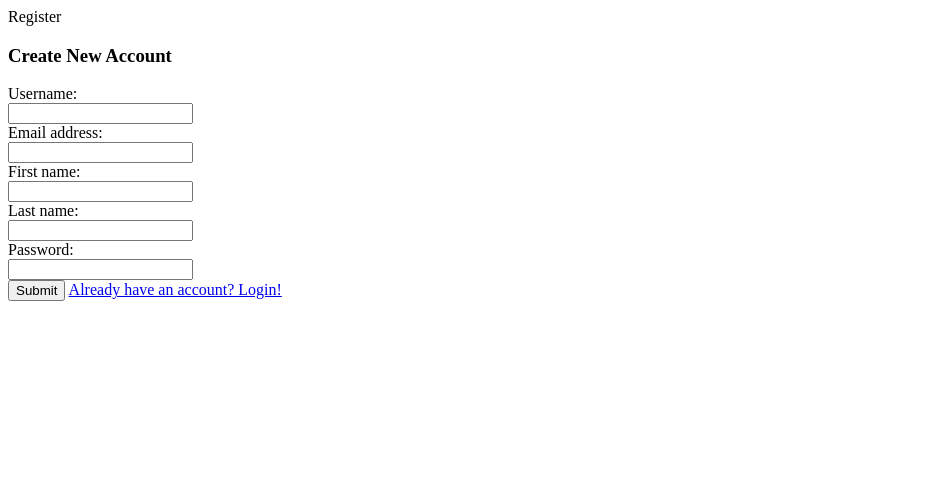
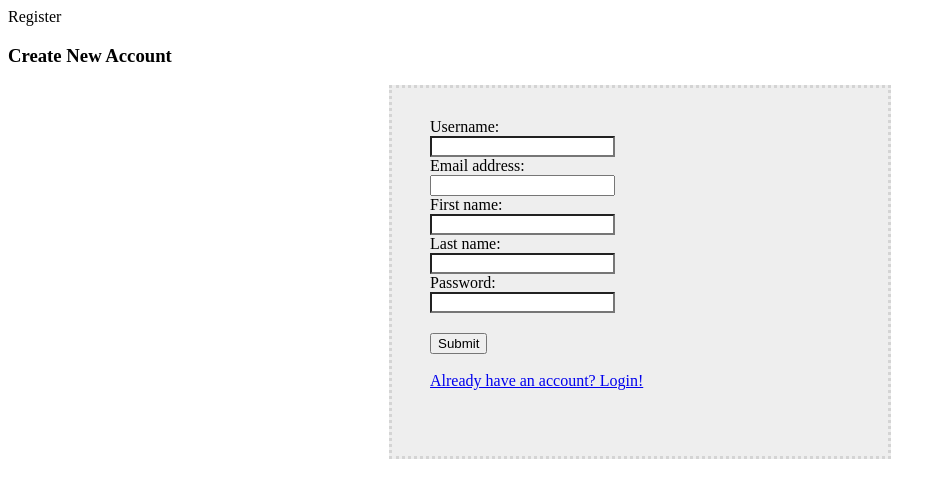
Before and after one commit to ObiJuanKenobi/Grow-Em-and-Show-Em, a Django app: page /register/ in a window 1280 px wide. Shown: the top 498 px of the page, without its empty margins (0-946 px from the left). Run offline with Django 3.2, Linux system fonts and the light colour scheme.

Commit message:
Fully Functional Register & Login! Register view needs to be decorated
Signed-off-by: ObiJuan <juniorvenegas3@gmail.com>

```diff
--- a/pga/pga/forms.py
+++ b/pga/pga/forms.py
@@ -1,14 +1,10 @@
 from django.contrib.auth.models import User
 from django import forms
 
+
 class UserForm(forms.ModelForm):
     password = forms.CharField(widget=forms.PasswordInput)
+
     class Meta:
         model = User
-        fields = ['username','email','first_name','last_name','password']
-
-class LoginForm(forms.ModelForm):
-    password = forms.CharField(widget=forms.PasswordInput)
-    class Meta:
-        model = User
-        fields = ['username', 'password']
+        fields = ['username', 'email', 'first_name', 'last_name', 'password']
--- a/pga/pga/urls.py
+++ b/pga/pga/urls.py
@@ -19,50 +19,48 @@ from django.contrib.auth import views as auth_views
 from django.contrib.staticfiles.urls import staticfiles_urlpatterns
 from django.views.generic.base import TemplateView
 
-
 from . import views
 
 urlpatterns = [
     url(r'^$', TemplateView.as_view(template_name='home.html'), name='home'),
-	url(r'^register/$', views.UserFormView.as_view(), name='register'),
+    url(r'^register/$', views.UserFormView.as_view(), name='register'),
     url(r'^login/$', views.login_view, name='login'),
     url(r'^logout/$', auth_views.logout, {'template_name': 'logout.html'}, name='logout'),
     url(r'^admin/', admin.site.urls),
 
-	# the '.' character in a regex matches any char besides newline
-	url(r'^pgaadmin/unit/(?P<unit>.+)/(?P<lesson>.+)', views.adminLesson),
-	url(r'^pgaadmin/unit/(?P<unit>.+)', views.adminUnit),
-	url(r'^pgaadmin/quiz/(?P<unit>.+)', views.adminQuiz),
-	url(r'^pgaadmin/supplementaryMaterials', views.adminSupplementaryMaterials),
-	url(r'^pgaadmin/quizStatistics', views.adminQuizStatistics),
-	url(r'^pgaadmin/userProgress', views.adminUserProgress),
-	url(r'^pgaadmin/courseMgmt', views.adminCourseMgmt),
-	url(r'^pgaadmin/courseInfo', views.adminCourseInfo),
-	url(r'^pgaadmin/', views.adminHome),
+    # the '.' character in a regex matches any char besides newline
+    url(r'^pgaadmin/unit/(?P<unit>.+)/(?P<lesson>.+)', views.adminLesson),
+    url(r'^pgaadmin/unit/(?P<unit>.+)', views.adminUnit),
+    url(r'^pgaadmin/quiz/(?P<unit>.+)', views.adminQuiz),
+    url(r'^pgaadmin/supplementaryMaterials', views.adminSupplementaryMaterials),
+    url(r'^pgaadmin/quizStatistics', views.adminQuizStatistics),
+    url(r'^pgaadmin/userProgress', views.adminUserProgress),
+    url(r'^pgaadmin/courseMgmt', views.adminCourseMgmt),
+    url(r'^pgaadmin/courseInfo', views.adminCourseInfo),
+    url(r'^pgaadmin/', views.adminHome),
 
+    url(r'^quiz/(?P<course>[A-Za-z\s]+)', views.quiz, name='quiz'),
+    url(r'^quizResults/(?P<course>[A-Za-z\s]+)', views.quizResults, name='quizResults'),
 
-	url(r'^quiz/(?P<course>[A-Za-z\s]+)', views.quiz, name='quiz'),
-	url(r'^quizResults/(?P<course>[A-Za-z\s]+)', views.quizResults, name='quizResults'),
+    url(r'^glossary', views.glossary, name='glossary'),
+    url(r'^plan', views.plan, name='plan'),
+    url(r'^maintain', views.maintain, name='maintain'),
+    url(r'^pests', views.pests, name='pests'),
+    # url(r'^pestQuiz', views.pestsQuiz, name='pestsQuiz'),
+    # url(r'^quizResults', views.quizResults, name='quizResults'),
+    url(r'^fertilizer', views.fertilizer, name='fertilizer'),
+    url(r'^produce', views.produce, name='produce'),
+    url(r'^maturityTimeline', views.maturityTimeline, name='maturityTimeline'),
+    url(r'^watering', views.watering, name='watering'),
+    url(r'^weedRecognition', views.weedRecognition, name='weedRecognition'),
+    url(r'^disease', views.disease, name='disease'),
 
-	url(r'^glossary', views.glossary, name='glossary'),
-	url(r'^plan', views.plan, name='plan'),
-	url(r'^maintain', views.maintain, name='maintain'),
-		url(r'^pests', views.pests, name='pests'),
-			#url(r'^pestQuiz', views.pestsQuiz, name='pestsQuiz'),
-			#url(r'^quizResults', views.quizResults, name='quizResults'),
-		url(r'^fertilizer', views.fertilizer, name='fertilizer'),
-		url(r'^produce', views.produce, name='produce'),
-		url(r'^maturityTimeline', views.maturityTimeline, name='maturityTimeline'),
-		url(r'^watering', views.watering, name='watering'),
-		url(r'^weedRecognition', views.weedRecognition, name='weedRecognition'),
-		url(r'^disease', views.disease, name='disease'),
-
-	url(r'^harvest', views.harvest, name='harvest'),
-	url(r'^postHarvest', views.postHarvest, name='postHarvest'),
-	url(r'^records', views.records, name='records'),
-	url(r'^communication', views.communication, name='communication'),
-	url(r'^gardenImage', views.gardenImage, name='gardenImage'),
-	url(r'^saveImage/$', views.gardenImage, name='saveImage')
+    url(r'^harvest', views.harvest, name='harvest'),
+    url(r'^postHarvest', views.postHarvest, name='postHarvest'),
+    url(r'^records', views.records, name='records'),
+    url(r'^communication', views.communication, name='communication'),
+    url(r'^gardenImage', views.gardenImage, name='gardenImage'),
+    url(r'^saveImage/$', views.gardenImage, name='saveImage')
 ]
 
 urlpatterns += staticfiles_urlpatterns()
--- a/pga/pga/views.py
+++ b/pga/pga/views.py
@@ -4,139 +4,183 @@ from django.contrib.auth import authenticate, login
 from django.views.generic.edit import CreateView, UpdateView
 from django.template import loader
 from django.template import *
-
+from django.contrib.auth.decorators import login_required
 from django.contrib.admin.views.decorators import staff_member_required
 from pga.models import GardenImages
 from pga.dataAccess import DataAccess
 from django.views.generic import View
-from .forms import UserForm, LoginForm
+from .forms import UserForm
 
 
 def login_view(request):
-  #   return render(request, 'login.html', {})
     username = request.POST.get('username')
     password = request.POST.get('password')
     user = authenticate(username=username, password=password)
     if user is not None:
-        login(request,user)
+        login(request, user)
         return redirect('home')
     else:
         return render(request, 'login.html', {})
 
+
+@login_required(login_url='login/')
 def glossary(request):
-	return render(request, 'glossary.html')
+    return render(request, 'glossary.html')
 
+
+@login_required(login_url='login/')
 def plan(request):
-	return render(request, 'plan.html')
+    return render(request, 'plan.html')
 
+
+@login_required(login_url='login/')
 def maintain(request):
-	return render(request, 'maintain.html')
+    return render(request, 'maintain.html')
 
+
+@login_required(login_url='login/')
 def harvest(request):
-	return render(request, 'harvest.html')
+    return render(request, 'harvest.html')
 
+
+@login_required(login_url='login/')
 def postHarvest(request):
-	return render(request, 'postHarvest.html')
+    return render(request, 'postHarvest.html')
 
+
+@login_required(login_url='login/')
 def records(request):
-	return render(request, 'records.html')
+    return render(request, 'records.html')
 
+
+@login_required(login_url='login/')
 def communication(request):
-	return render(request, 'communication.html')
+    return render(request, 'communication.html')
 
-#Maintenance lessons:
+
+# Maintenance lessons:
+@login_required(login_url='login/')
 def pests(request):
-	return render(request, 'pests.html')
+    return render(request, 'pests.html')
 
+
+@login_required(login_url='login/')
 def fertilizer(request):
-	return render(request, 'fertilizer.html')
+    return render(request, 'fertilizer.html')
 
+
+@login_required(login_url='login/')
 def produce(request):
-	return render(request, 'produce.html')
+    return render(request, 'produce.html')
 
+
+@login_required(login_url='login/')
 def maturityTimeline(request):
-	return render(request, 'maturityTimeline.html')
+    return render(request, 'maturityTimeline.html')
 
+
+@login_required(login_url='login/')
 def watering(request):
-	return render(request, 'watering.html')
+    return render(request, 'watering.html')
 
+
+@login_required(login_url='login/')
 def weedRecognition(request):
-	return render(request, 'weedRecognition.html')
+    return render(request, 'weedRecognition.html')
 
+
+@login_required(login_url='login/')
 def disease(request):
-	return render(request, 'disease.html')
+    return render(request, 'disease.html')
 
+
+@login_required(login_url='login/')
 def quiz(request, course):
-	db = DataAccess();
-	questions = db.getQuizQuestions(course);
-	return render(request, 'quiz.html', { 'questions': questions, 'course': course } );
+    db = DataAccess();
+    questions = db.getQuizQuestions(course);
+    return render(request, 'quiz.html', {'questions': questions, 'course': course});
 
+
+@login_required(login_url='login/')
 def pestsQuiz(request):
-	return render(request, 'quiz.html')
+    return render(request, 'quiz.html')
+
 
 def quizResults(request, course):
-	db = DataAccess()
-	db.addQuizAttempt(course, 'todo-get username', 1)
-	return render(request, 'quizResults.html', {'course': course})
+    db = DataAccess()
+    db.addQuizAttempt(course, 'todo-get username', 1)
+    return render(request, 'quizResults.html', {'course': course})
+
 
 def gardenImage(request):
-	row = [1] * 6
-	col = [1] * 6
-	return render(request, 'gardenImage.html', {'row': row, 'col': col})
+    row = [1] * 6
+    col = [1] * 6
+    return render(request, 'gardenImage.html', {'row': row, 'col': col})
+
 
 def gridSquare(request):
-	return render(request, 'gridSquare.html')
+    return render(request, 'gridSquare.html')
+
 
 def saveImage(request):
-	fileName = request.GET['fileName']
-	imageData = request.GET['imageData']
-	image = GardenImages.objects.create(
-		name=fileName,
-		imageData=imageData
-	)
-	image.save()
-	return HttpResponse("Success")
+    fileName = request.GET['fileName']
+    imageData = request.GET['imageData']
+    image = GardenImages.objects.create(
+        name=fileName,
+        imageData=imageData
+    )
+    image.save()
+    return HttpResponse("Success")
+
 
 @staff_member_required
 def adminHome(request):
-	return render(request, 'admin/home.html');
+    return render(request, 'admin/home.html');
+
 
 @staff_member_required
 def adminCourseInfo(request):
-	return render(request, 'admin/course_info.html');
+    return render(request, 'admin/course_info.html');
+
 
 @staff_member_required
 def adminCourseMgmt(request):
     courses = DataAccess().getCourses()
     return render(request, 'admin/course_mgmt.html', {'courses': courses});
 
+
 @staff_member_required
 def adminUserProgress(request):
-	return render(request, 'admin/user_progress.html');
+    return render(request, 'admin/user_progress.html');
+
 
 @staff_member_required
 def adminQuizStatistics(request):
     return render(request, 'admin/quiz_statistics.html');
 
+
 @staff_member_required
 def adminSupplementaryMaterials(request):
     return render(request, 'admin/supplementary_materials.html');
+
 
 @staff_member_required
 def adminUnit(request, unit):
     lessons = DataAccess().getCourseLessons(unit)
     return render(request, 'admin/unit.html', {'lessons': lessons, 'unit': unit});
 
+
 @staff_member_required
 def adminLesson(request, lesson, unit):
     return render(request, 'admin/lesson.html', {'lesson': lesson, 'unit': unit});
 
+
 @staff_member_required
 def adminQuiz(request, unit):
-
     questions = DataAccess().getQuizQuestions(unit);
 
     return render(request, 'admin/quiz.html', {'unit': unit, 'questions': questions});
+
 
 class UserFormView(View):
     form_class = UserForm
@@ -144,11 +188,12 @@ class UserFormView(View):
 
     def get(self, request):
         form = self.form_class(None)
-        return render(request, self.template_name, {'form':form})
+        return render(request, self.template_name, {'form': form})
+
     def post(self, request):
         form = self.form_class(request.POST)
         if form.is_valid():
-            #db = DataAccess()
+            db = DataAccess()
             user = form.save(commit=False)
             username = form.cleaned_data['username']
             password = form.cleaned_data['password']
@@ -156,30 +201,12 @@ class UserFormView(View):
             last_name = form.cleaned_data['last_name']
             user.set_password(password)
             user.save()
-           # db.addUser(username, password, first_name, last_name)
-            user = authenticate(username = username, password = password)
+            db.addUser(username, password, first_name, last_name)
+            user = authenticate(username=username, password=password)
 
             if user is not None:
                 if user.is_active:
-                    login(request,user)
+                    login(request, user)
                     return redirect('home')
 
         return render(request, self.template_name, {'form': form})
-
-class LoginFormView(View):
-	form_class = LoginForm
-	template_name = 'login_template.html'
-	def get(self, request):
-		form = self.form_class
-		return render(request, self.template_name, {'form':form})
-	def post(self, request):
-		form = self.form_class(request.POST)
-		if form.is_valid():
-			username=form.cleaned_data['username']
-			password = form.cleaned_data['password']
-			user = authenticate(username=username,password=password)
-			if user is not None:
-				if user.is_active:
-					login(request, user)
-					return redirect('home')
-		return render(request,self.template_name, {'form' :form})
--- /dev/null
+++ b/pga/static/css/register-form.css
@@ -0,0 +1,47 @@
+.wrapper {
+	margin-top: 80px;
+	margin-bottom: 20px;
+}
+
+.form-register {
+  max-width: 420px;
+  padding: 30px 38px 66px;
+  margin: 0 auto;
+  background-color: #eee;
+  border: 3px dotted rgba(0,0,0,0.1);
+  }
+
+.form-register-heading {
+  text-align:center;
+  margin-bottom: 30px;
+}
+
+.form-control {
+  position: relative;
+  font-size: 16px;
+  height: auto;
+  padding: 10px;
+}
+
+input[type="text"] {
+  margin-bottom: 0px;
+  border-bottom-left-radius: 0;
+  border-bottom-right-radius: 0;
+}
+
+input[type="password"] {
+  margin-bottom: 20px;
+  border-top-left-radius: 0;
+  border-top-right-radius: 0;
+}
+
+.colorgraph {
+  height: 7px;
+  border-top: 0;
+  background: #c4e17f;
+  border-radius: 5px;
+  background-image: -webkit-linear-gradient(left, #c4e17f, #c4e17f 12.5%, #f7fdca 12.5%, #f7fdca 25%, #fecf71 25%, #fecf71 37.5%, #f0776c 37.5%, #f0776c 50%, #db9dbe 50%, #db9dbe 62.5%, #c49cde 62.5%, #c49cde 75%, #669ae1 75%, #669ae1 87.5%, #62c2e4 87.5%, #62c2e4);
+  background-image: -moz-linear-gradient(left, #c4e17f, #c4e17f 12.5%, #f7fdca 12.5%, #f7fdca 25%, #fecf71 25%, #fecf71 37.5%, #f0776c 37.5%, #f0776c 50%, #db9dbe 50%, #db9dbe 62.5%, #c49cde 62.5%, #c49cde 75%, #669ae1 75%, #669ae1 87.5%, #62c2e4 87.5%, #62c2e4);
+  background-image: -o-linear-gradient(left, #c4e17f, #c4e17f 12.5%, #f7fdca 12.5%, #f7fdca 25%, #fecf71 25%, #fecf71 37.5%, #f0776c 37.5%, #f0776c 50%, #db9dbe 50%, #db9dbe 62.5%, #c49cde 62.5%, #c49cde 75%, #669ae1 75%, #669ae1 87.5%, #62c2e4 87.5%, #62c2e4);
+  background-image: linear-gradient(to right, #c4e17f, #c4e17f 12.5%, #f7fdca 12.5%, #f7fdca 25%, #fecf71 25%, #fecf71 37.5%, #f0776c 37.5%, #f0776c 50%, #db9dbe 50%, #db9dbe 62.5%, #c49cde 62.5%, #c49cde 75%, #669ae1 75%, #669ae1 87.5%, #62c2e4 87.5%, #62c2e4);
+}
--- a/pga/templates/form-template.html
+++ b/pga/templates/form-template.html
@@ -1,3 +1,6 @@
+{% load static %}
+<link rel="stylesheet" href="{% static 'css/form-template.css' %}">
+
 {% for field in form %}
 <div class="form-group">
     <div class="col-sm-offset-2 col-sm-10">
--- a/pga/templates/registration_form.html
+++ b/pga/templates/registration_form.html
@@ -1,7 +1,8 @@
-
 {% block title %}Register{% endblock %}
 
 {% block body %}
+{% load static %}
+<link rel="stylesheet" href="{% static 'css/register-form.css' %}">
 <div class="container-fluid">
 
     <div class="row">
@@ -13,13 +14,15 @@
                     {% if error_message %}
                     <p><strong>{{error_message}}</strong></p>
                     {% endif %}
-                        <form class="form-horizontal" role = "form" action="" method="post" enctype="multipart/form-data">
+                    <form class="form-register" name ="Register-form" role="form" action="" method="post" enctype="multipart/form-data">
                         {% csrf_token %}
 
                         {% include 'form-template.html' %}
                         <div class="form-group">
                             <div class="col-sm-offset-2 col-sm-10">
-                                    <button type="submit" class="btn btn-success">Submit</button>
+                                <button type="submit" class="btn btn-lg btn-primary btn-block" value="Submit">Submit</button>
+                                <br>
+                                <br>
                                 <a href="/login">Already have an account? Login!</a>
                             </div>
                         </div>
```
Also changed, not shown: pga/templates/home.html (+7 -1 lines), pga/templates/login.html (+5 -2 lines), pga/db.sqlite3, pga/static/css/form-template.css (added). Lines whose indentation alone changed are shown as unchanged.
